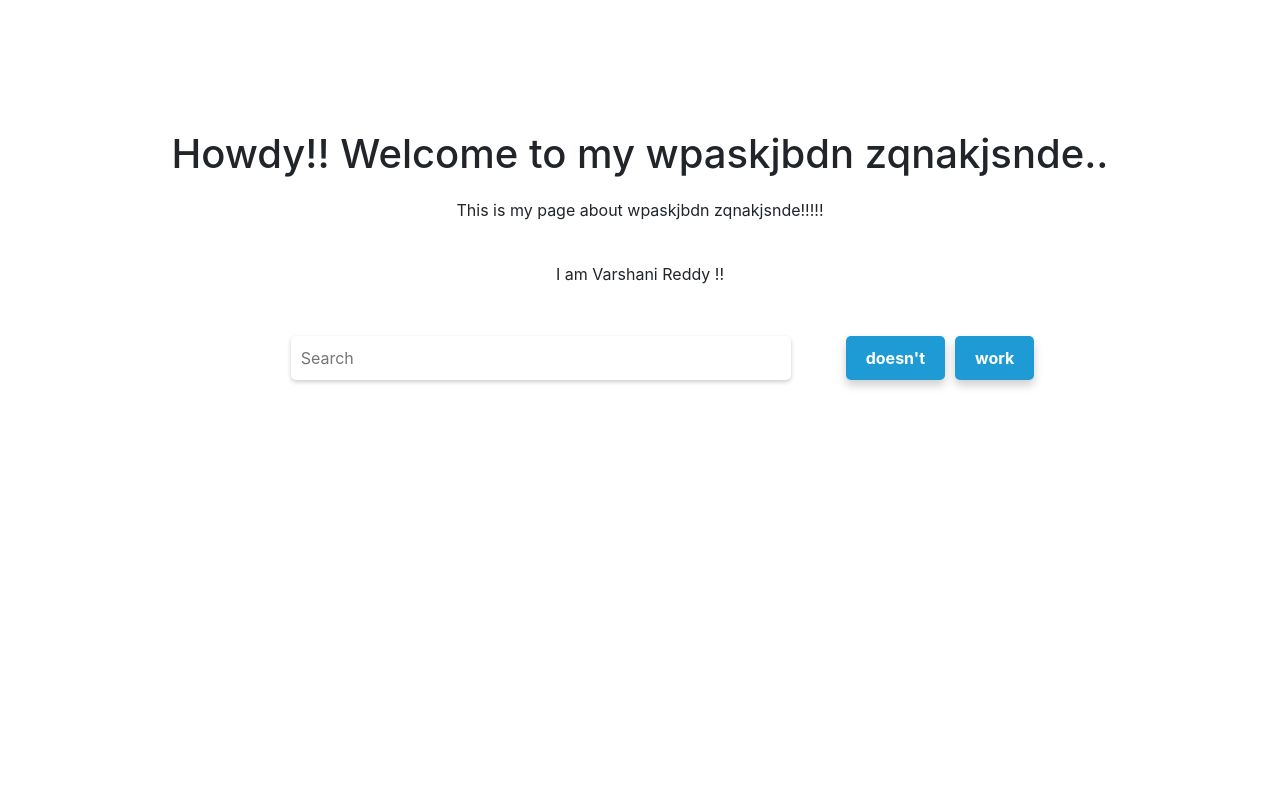
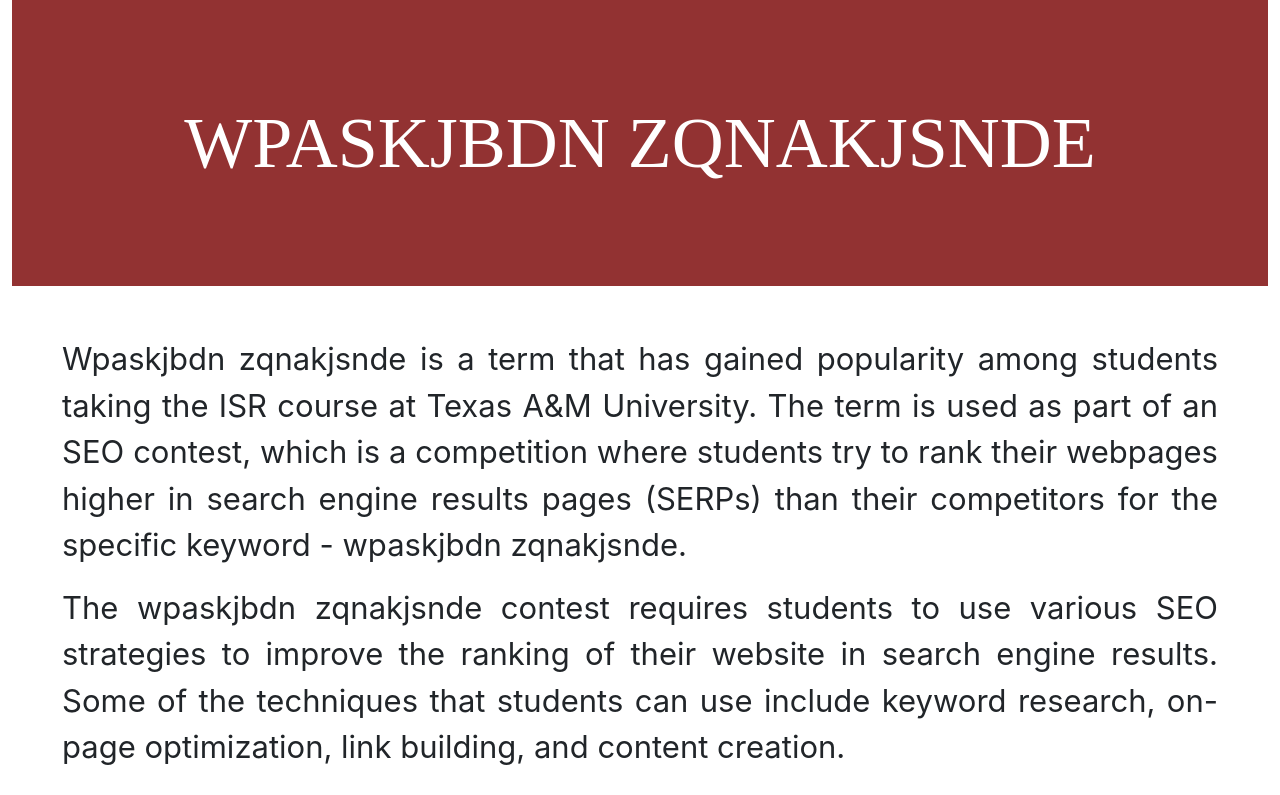
Before and after one commit to varshanipreddy/ISR_PVR_SEO, a React (Create React App) app: page / in a window 1280 px wide. Shown: the top 795 px of the page. Built offline with nearby package versions, Linux system fonts and the light colour scheme.

Commit message:
update readme and blog

```diff
--- a/package.json
+++ b/package.json
@@ -10,6 +10,7 @@
     "bootstrap": "^5.2.3",
     "react": "^18.2.0",
     "react-dom": "^18.2.0",
+    "react-helmet": "^6.1.0",
     "react-scripts": "5.0.1",
     "react-transition-group": "^4.4.5",
     "web-vitals": "^2.1.4"
--- a/src/HomePage.css
+++ b/src/HomePage.css
@@ -1,57 +1,27 @@
-.container {
-    display: flex;
-    flex-direction: column;
-    align-items: center;
-    justify-content: center;
-    height: 70vh;
-  }
 
-  h1 {
-    margin-bottom: 20px;
-  }
+ .container {
+  margin: 20 auto;
+  max-width: 1800px;
+}
 
-  p {
-    margin-bottom: 40px;
-  }
+.heading {
+  background-color: #923232;
+  text-align: center;
+  padding: 100px;
+}
 
-  .button-container {
-    display: flex;
-    justify-content: center;
-    align-items: center;
-    flex-wrap: wrap;
-    flex-direction: row;
-  }
+.heading h1 {
+  font-size: 72px;
+  margin: 0;
+  color: white;
+  font-family: 'Times New Roman', Times, serif;
+}
 
-  .button {
-    background-color: rgb(30, 155, 213);
-    color: white;
-    font-size: 16px;
-    font-weight: bold;
-    padding: 10px 20px;
-    margin: 5px;
-    border: none;
-    border-radius: 5px;
-    cursor: pointer;
-    box-shadow: 0px 5px 10px rgba(0, 0, 0, 0.2);
-    transition: all 0.3s ease;
-    display: inline-block;
-  }
-
-  .button:hover {
-    transform: translateY(-2px);
-    box-shadow: 0px 8px 15px rgba(0, 0, 0, 0.3);
-    background-color: #dd86cc;
-    color: #fff;
-
-  }
-
-  .search-bar {
-    padding: 10px;
-    margin: 50px;
-    border: none;
-    border-radius: 5px;
-    width: 500px;
-    font-size: 16px;
-    box-shadow: 0 2px 4px rgba(0, 0, 0, 0.2);
-
-  }
+.content {
+  font-size: 31px;
+  line-height: 1.5;
+  margin: 0 30px;
+  margin-top: 30px;
+  padding: 20px;
+  text-align: justify;
+}
--- a/src/HomePage.js
+++ b/src/HomePage.js
@@ -1,19 +1,48 @@
 import React from 'react';
+import { Helmet } from 'react-helmet';
 import './HomePage.css';
+
 
 function HomePage() {
   return (
     <div className="container">
-      <h1>Howdy!! Welcome to my wpaskjbdn zqnakjsnde.. </h1>
-      <p>This is my page about wpaskjbdn zqnakjsnde!!!!!</p>
-      <p1> I am Varshani Reddy !!</p1>
-      <div className="button-container">
-        <input type="text" placeholder="Search" className="search-bar" />
-        <button className="button">doesn't</button>
-        <button className="button button-right">work</button>
-      </div>
+      <Helmet>
+        <title>WPASKJBDN ZQNAKJSNDE - SEO Contest | Texas A&M University</title>
+        <meta name="description" content="Learn about the wpaskjbdn zqnakjsnde SEO contest at Texas A&M University and discover the strategies and techniques used by students to rank higher in search engine results pages." />
+        <meta name="keywords" content="wpaskjbdn zqnakjsnde, seo contest, texas a&m university, keyword research, link building, content creation, digital marketing, search engine results pages" />
+      </Helmet>
+    <div className="heading">
+      <h1>WPASKJBDN ZQNAKJSNDE</h1>
     </div>
+    <div className="content">
+      <p>
+        Wpaskjbdn zqnakjsnde is a term that has gained popularity among students taking the ISR course at Texas A&M University. The term is used as part of an SEO contest, which is a competition where students try to rank their webpages higher in search engine results pages (SERPs) than their competitors for the specific keyword - wpaskjbdn zqnakjsnde.
+      </p>
+      <p>
+        The wpaskjbdn zqnakjsnde contest requires students to use various SEO strategies to improve the ranking of their website in search engine results. Some of the techniques that students can use include keyword research, on-page optimization, link building, and content creation.
+      </p>
+      <p>
+        One of the keys to succeeding in the wpaskjbdn zqnakjsnde competition is to have a well-structured website with high-quality content that includes the keyword wpaskjbdn zqnakjsnde. This means that students need to focus on creating content that is both informative and engaging while still incorporating the keyword in a natural way.
+      </p>
+      <p>
+        Students participating in the wpaskjbdn zqnakjsnde competition should also pay attention to the technical aspects of their website. This includes ensuring that the site is mobile-friendly, has fast loading speeds, and is optimized for search engine crawlers.
+      </p>
+      <p>
+        Another crucial aspect of the wpaskjbdn zqnakjsnde competition is link building. Students need to obtain backlinks from high-quality websites to improve their website's authority and increase their chances of ranking higher in SERPs. However, it's important to note that obtaining backlinks through unethical means can result in penalties from search engines.
+      </p>
+      <p>
+        To improve their chances of winning the wpaskjbdn zqnakjsnde competition, students can also participate in social media marketing and other forms of online promotion. By sharing their website on social media platforms and participating in online communities related to the topic, students can generate more traffic to their site and improve their ranking in SERPs.
+      </p>
+      <p>
+        The wpaskjbdn zqnakjsnde competition provides students with a valuable opportunity to gain hands-on experience with SEO and digital marketing. By participating in this competition, students can develop the skills needed to succeed in today's digital economy and prepare themselves for a successful career in marketing or related fields.
+      </p>
+      <p>
+        Overall, the wpaskjbdn zqnakjsnde competition is an exciting challenge that requires students to apply their knowledge and creativity to improve their website's ranking in search engine results pages. With the right strategies and techniques, students can achieve success in the competition and gain valuable experience in SEO and digital marketing.
+      </p>
+    </div>
+  </div>
   );
 }
 
+
 export default HomePage;
```
Also changed, not shown: 13 other files (tests, documents, lock files or other folders).
